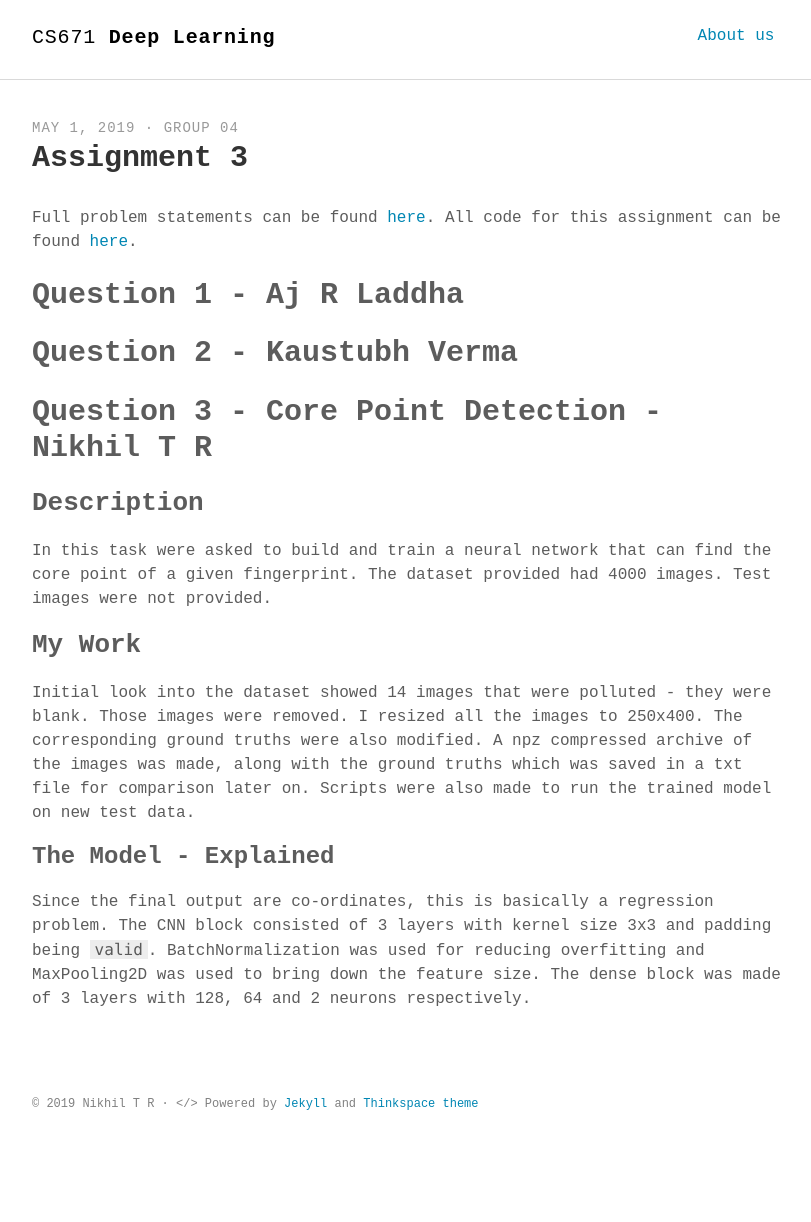
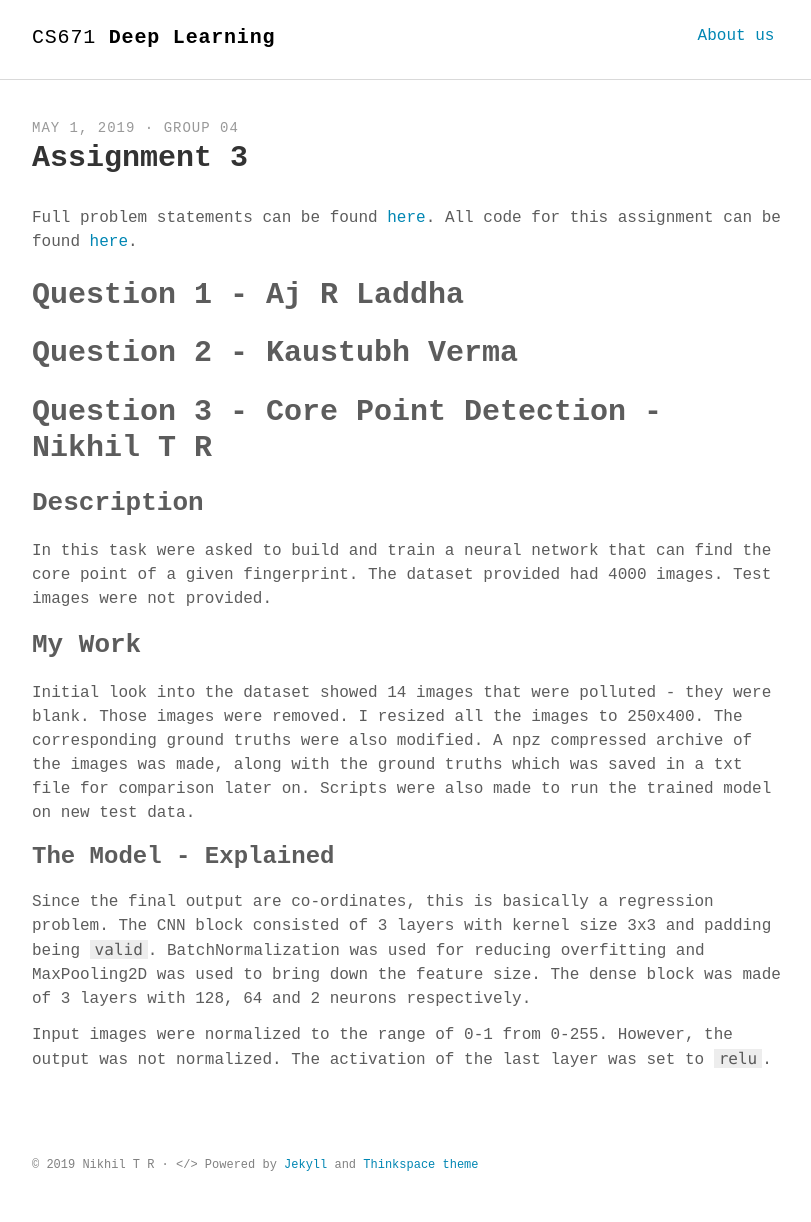
Before and after one commit to Kaustubh1Verma/CS671_Deep-Learning_2019, a Jekyll site: the page built from _posts/2019-05-01-Assignment-3.md, in a window 1280 px wide. Shown: the whole page, without its empty margins (232-1043 px from the left). Built offline with Jekyll 4.4.1, drawn with Linux system fonts in a browser that asks for light colours; some web fonts are replaced; before the commit the page ends 1161 px from its top, so only the background shows below that.

Commit message:
Update post

```diff
--- a/_posts/2019-05-01-Assignment-3.md
+++ b/_posts/2019-05-01-Assignment-3.md
@@ -19,3 +19,5 @@ Initial look into the dataset showed 14 images that were polluted - they were bl
 
 ### The Model - Explained
 Since the final output are co-ordinates, this is basically a regression problem. The CNN block consisted of 3 layers with kernel size 3x3 and padding being `valid`. BatchNormalization was used for reducing overfitting and MaxPooling2D was used to bring down the feature size. The dense block was made of 3 layers with 128, 64 and 2 neurons respectively.
+
+Input images were normalized to the range of 0-1 from 0-255. However, the output was not normalized. The activation of the last layer was set to `relu`.
```
